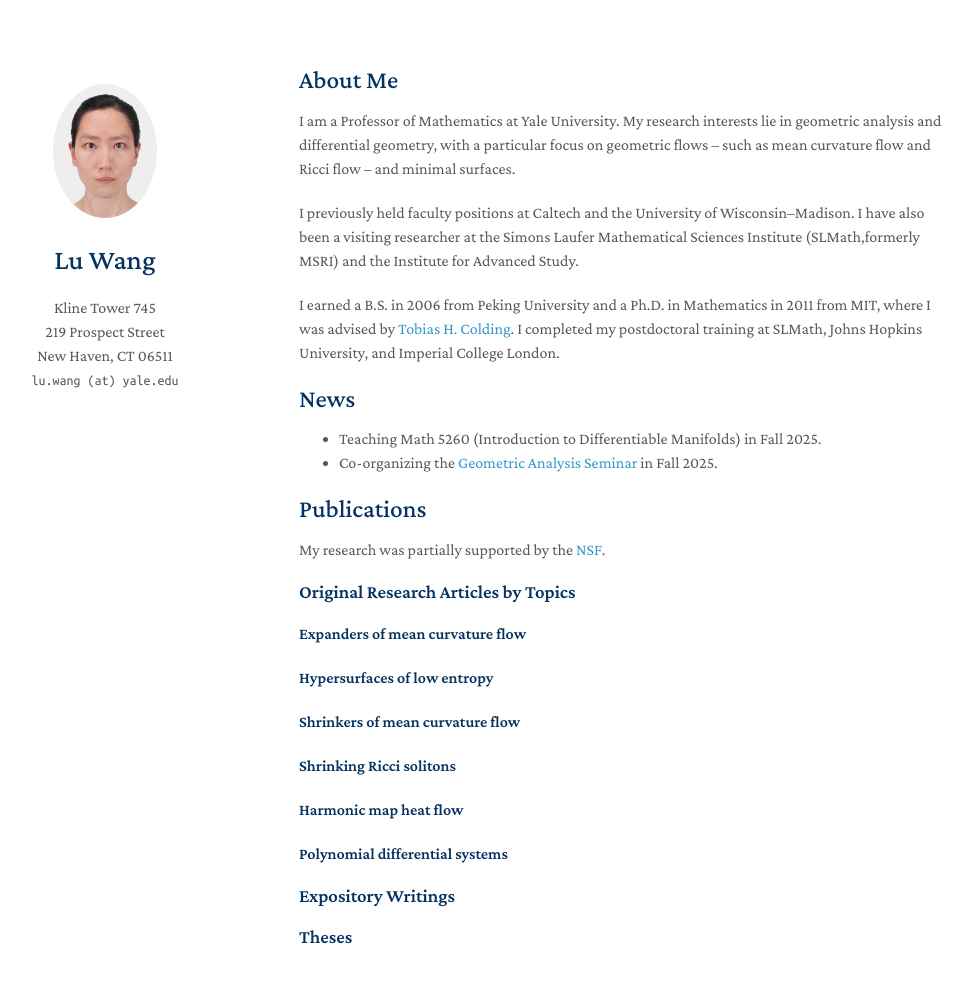
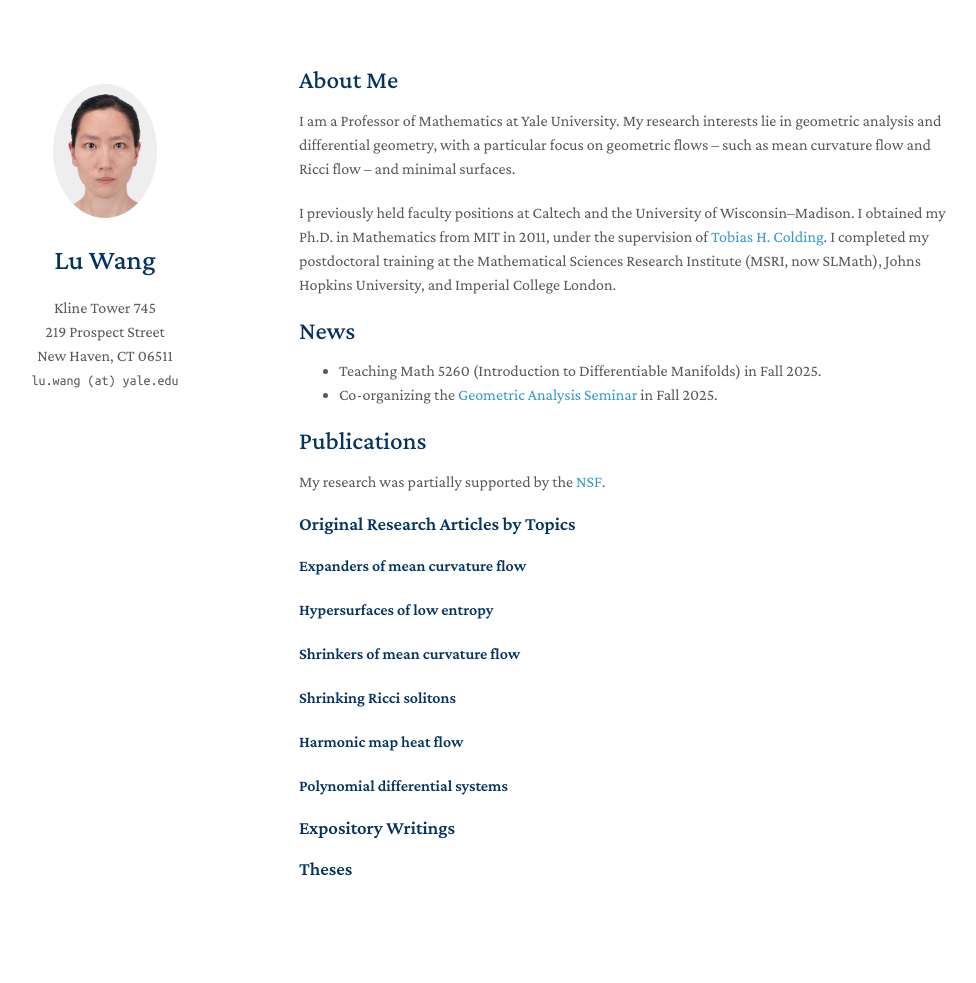
Before and after one commit to drwanglu/drwanglu.github.io, a Jekyll site: the page built from index.md, in a window 1280 px wide and 1042 px high. Shown: the top 983 px of the window, without its empty margins (171-1147 px from the left). Built offline with Jekyll 4.4.1, drawn with Linux system fonts in a browser that asks for light colours; a style sheet for code colours, icons or effects is not loaded; our own code applies the rules of GitHub Pages for plain Markdown files.

Commit message:
Update index.md

```diff
--- a/index.md
+++ b/index.md
@@ -8,10 +8,8 @@ I am a Professor of Mathematics at Yale University.
 My research interests lie in geometric analysis and differential geometry, with a particular focus on geometric flows -- such as mean curvature flow and Ricci flow -- and minimal surfaces.
 
 I previously held faculty positions at Caltech and the University of Wisconsin--Madison.
-I have also been a visiting researcher at the Simons Laufer Mathematical Sciences Institute (SLMath,formerly MSRI) and the Institute for Advanced Study.
-
-I earned a B.S. in 2006 from Peking University and a Ph.D. in Mathematics in 2011 from MIT, where I was advised by [Tobias H. Colding](https://en.wikipedia.org/wiki/Tobias_Colding).
-I completed my postdoctoral training at SLMath, Johns Hopkins University, and Imperial College London.
+I obtained my Ph.D. in Mathematics from MIT in 2011, under the supervision of [Tobias H. Colding](https://en.wikipedia.org/wiki/Tobias_Colding).
+I completed my postdoctoral training at the Mathematical Sciences Research Institute (MSRI, now SLMath), Johns Hopkins University, and Imperial College London.
 
 ## News
 
```
